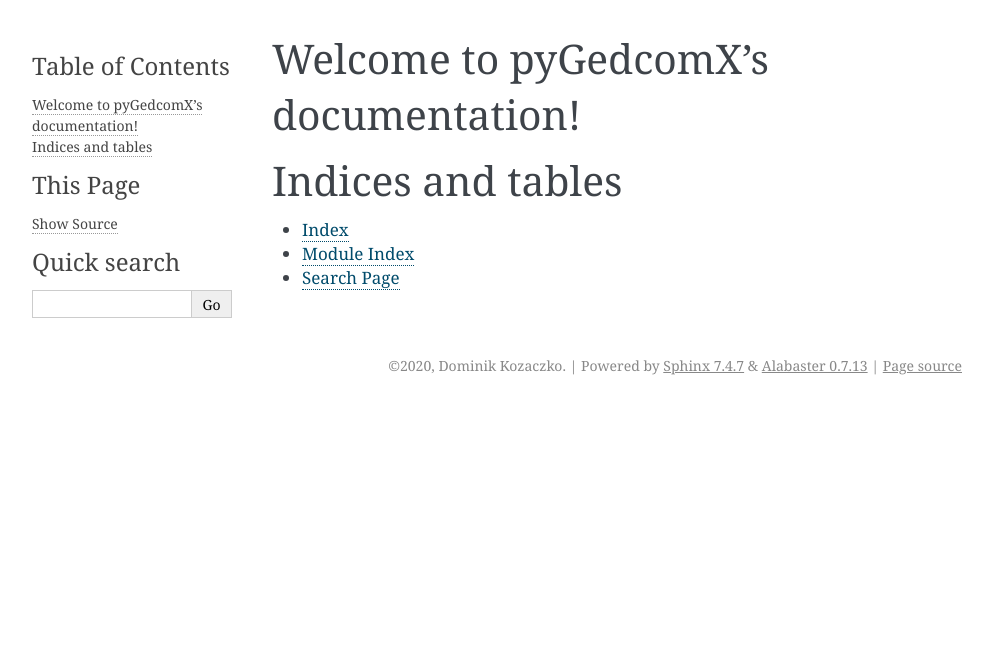
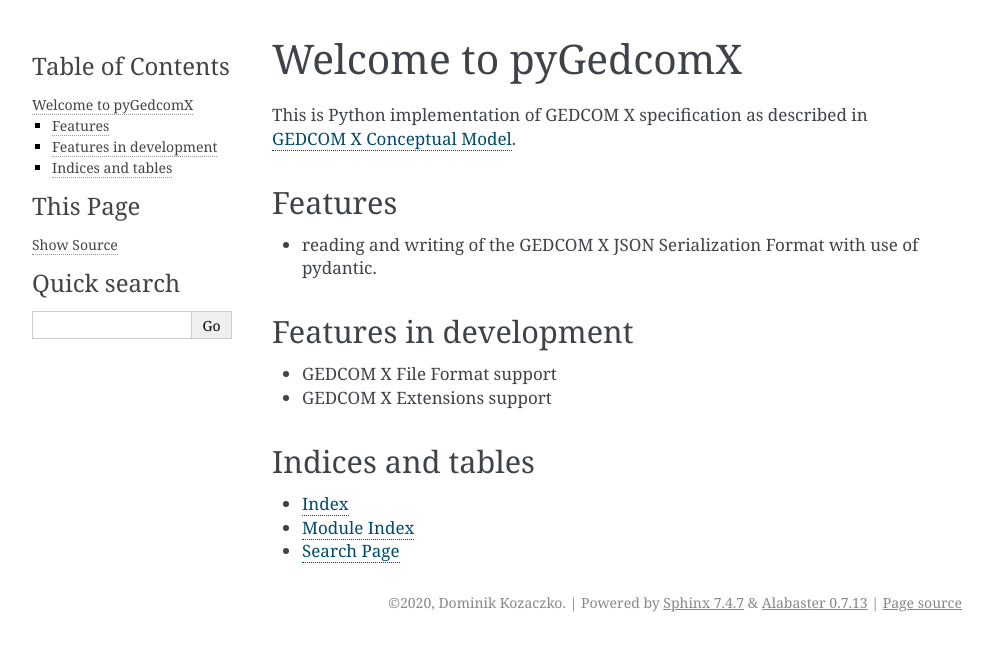
Before and after one commit to dekoza/pyGedcomX, a Sphinx documentation site: the page built from docs/index.rst, in a window 1280 px wide. Shown: the top 651 px of the page, without its empty margins (148-1141 px from the left). Built offline with Sphinx 7.4.7, drawn with Linux system fonts in a browser that asks for light colours.

```diff
--- a/README.rst
+++ b/README.rst
@@ -4,7 +4,8 @@ Welcome to pyGedcomX
 
 .. image:: https://img.shields.io/badge/code%20style-black-000000.svg
     :target: https://github.com/psf/black
-
+.. image:: https://img.shields.io/badge/License-Apache%202.0-blue.svg
+    :target: https://opensource.org/licenses/Apache-2.0
 
 This is Python implementation of GEDCOM X specification
 as described in `GEDCOM X Conceptual Model`_.
--- a/docs/index.rst
+++ b/docs/index.rst
@@ -3,13 +3,31 @@
    You can adapt this file completely to your liking, but it should at least
    contain the root `toctree` directive.
 
-Welcome to pyGedcomX's documentation!
-=====================================
+====================
+Welcome to pyGedcomX
+====================
 
 .. toctree::
    :maxdepth: 2
    :caption: Contents:
 
+
+
+This is Python implementation of GEDCOM X specification
+as described in `GEDCOM X Conceptual Model`_.
+
+.. _GEDCOM X Conceptual Model: https://github.com/FamilySearch/gedcomx/blob/master/specifications/conceptual-model-specification.md
+
+Features
+========
+
+* reading and writing of the GEDCOM X JSON Serialization Format with use of pydantic.
+
+Features in development
+=======================
+
+* GEDCOM X File Format support
+* GEDCOM X Extensions support
 
 
 Indices and tables
--- a/pyproject.toml
+++ b/pyproject.toml
@@ -32,5 +32,5 @@ rstcheck = "^3.3.1"
 profile = "black"
 src_paths = ["gedcomx", "tests"]
 [build-system]
-requires = ["poetry>=0.12"]
+requires = ["poetry-core"]
 build-backend = "poetry.masonry.api"
```
